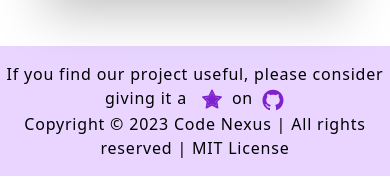
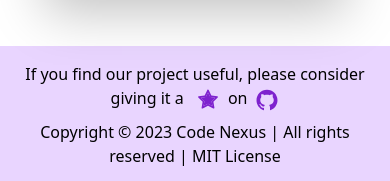
Before and after one commit to jayk-gupta/Code-Nexus, a React (Vite) app: page / in a window 390 px wide. Shown: the part 1378-1559 px from the top of the page. Built offline with nearby package versions, Linux system fonts and the light colour scheme.

Commit message:
added load more feature and fixed footer

```diff
--- a/src/components/Card.jsx
+++ b/src/components/Card.jsx
@@ -1,11 +1,20 @@
 import { BiGitRepoForked } from "react-icons/bi";
 import { BsFillArrowUpRightCircleFill } from "react-icons/bs";
 import data from "../database/data.json";
+import React,{useState} from "react";
+export default function Card() {
+  // useState
+  const [numProjects, setNumProjects] = useState(5);
+  const [totalProjects, setTotalProjects] = useState(data.length);
 
-export default function Card() {
+  // function to load more projects
+  const loadMore = () => {
+    setNumProjects(numProjects + 5);
+  };
+
   return (
     <div>
-      {data.map((item, i) => {
+      {data.slice(0, numProjects).map((item, i) => {
         return (
           <div
             key={i}
@@ -47,6 +56,16 @@ export default function Card() {
           </div>
         );
       })}
+      {/* Load More Button */}
+      {numProjects < totalProjects && (
+        <button
+          onClick={loadMore}
+          className="text-xl mx-auto block bg-purple-300 rounded-xl hover:bg-purple-400 hover:text-white p-2
+          my-6 md:mt-2 md:mb-12  md:px-4 md:py-2 "
+        >
+          Load more
+        </button>
+      )}
     </div>
   );
 }
--- a/src/components/Footer.jsx
+++ b/src/components/Footer.jsx
@@ -3,8 +3,8 @@ import { AiOutlineGithub } from "react-icons/ai";
 
 export const Footer = () => {
   return (
-    <div className="bg-purple-200 text-center py-4">
-      <p className="tracking-wider">
+    <div className="bg-purple-200 text-center py-4 px-4">
+      <p className="md:tracking-wider">
         If you find our project useful, please consider giving it a{" "}
         <span>
           <a
@@ -23,7 +23,7 @@ export const Footer = () => {
         >
           <AiOutlineGithub className="text-purple-700 text-2xl inline-block ml-2" />
         </a>
-        <p>Copyright © 2023 Code Nexus | All rights reserved | MIT License</p>
+        <p className="mt-2">Copyright © 2023 Code Nexus | All rights reserved | MIT License</p>
       </p>
     </div>
   );
```
